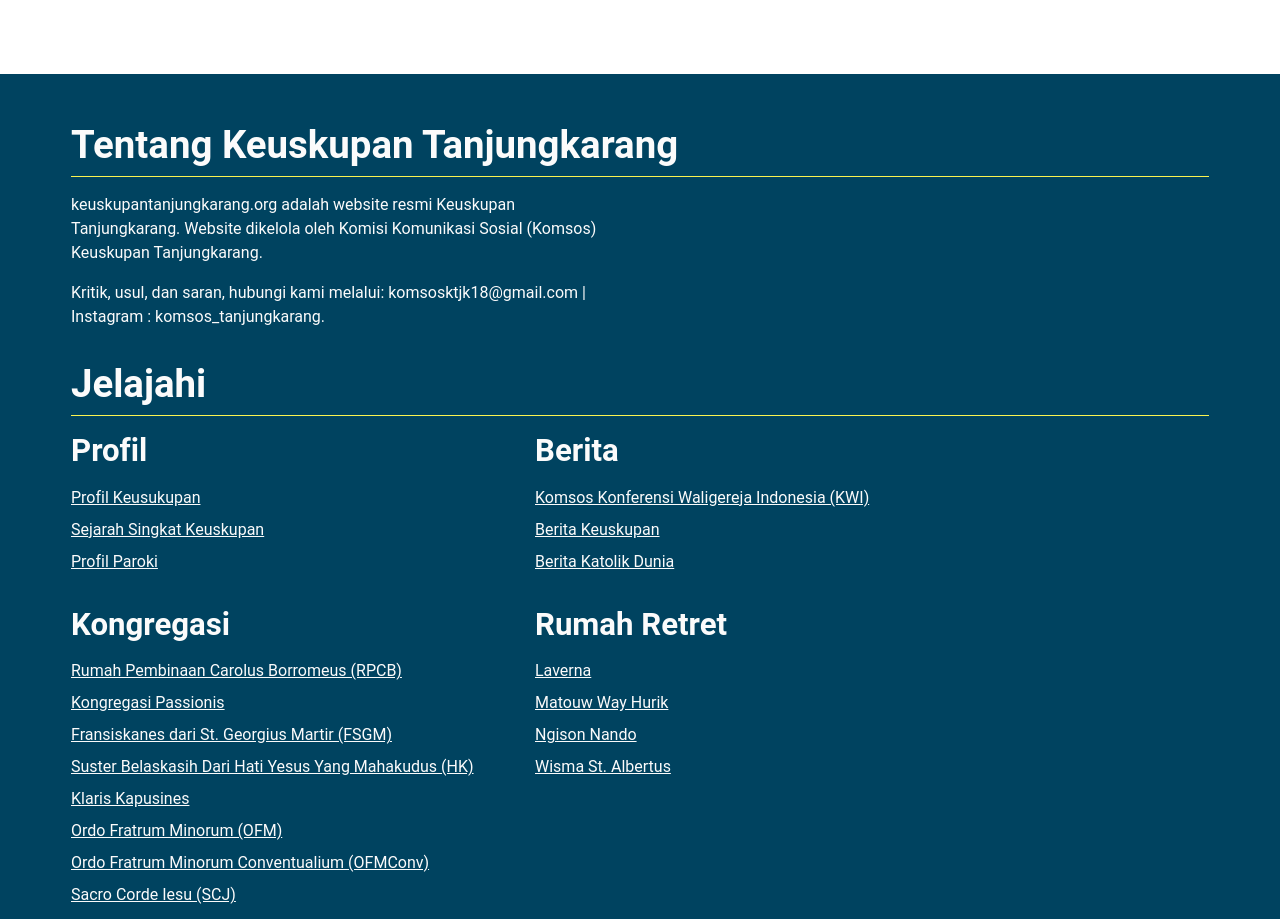
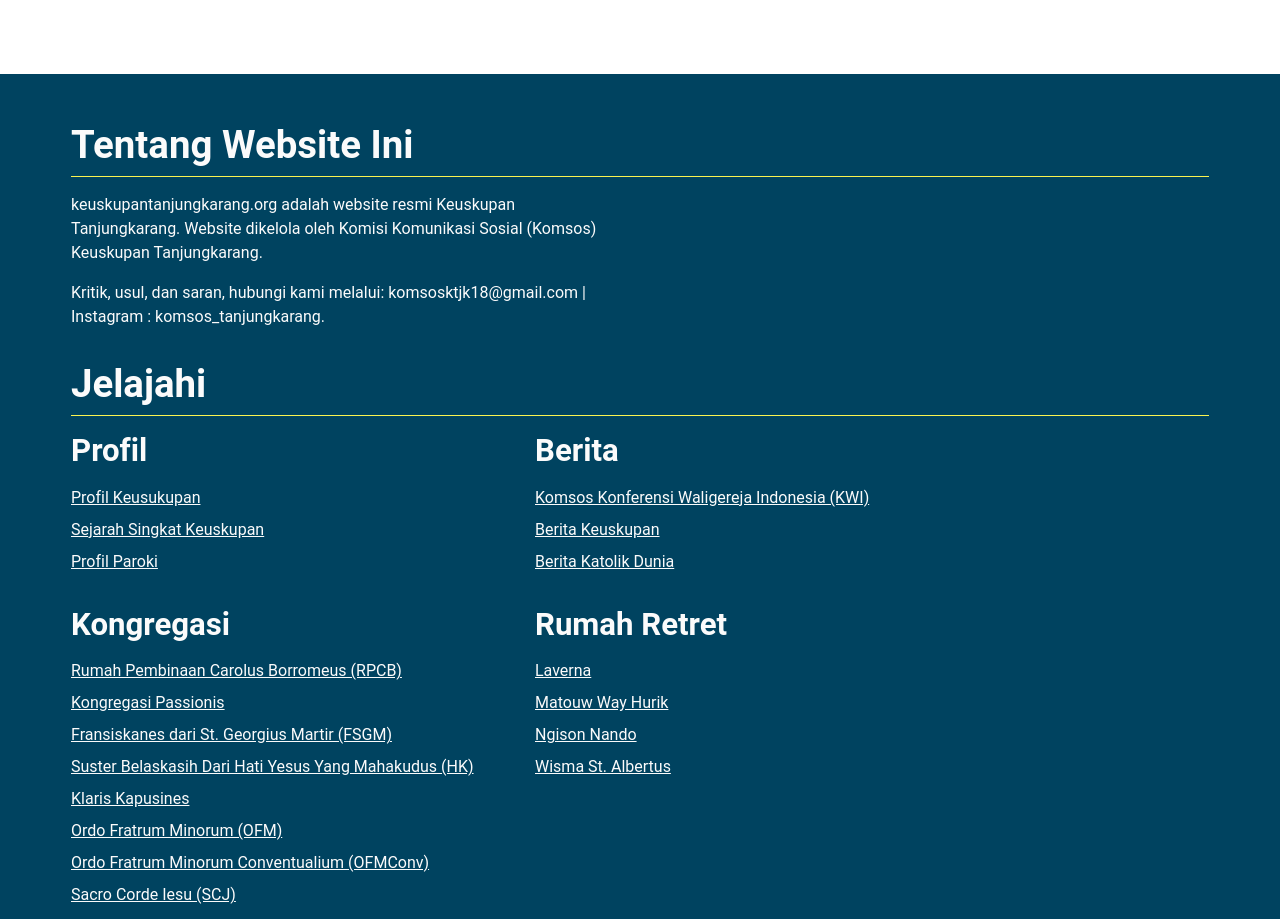
Before and after one commit to vanzasetia/keuskupantanjungkarang, a website: page index.html in a window 1280 px wide. Shown: the part 2160-3079 px from the top of the page. Drawn offline with Linux system fonts and the light colour scheme; a web font is replaced by a local one.

Commit message:
Improve one of the titles in the footer
This commit improves the title to tell the users that the section is
about the website, not Keuskupan Tanjungkarang.

```diff
--- a/index.html
+++ b/index.html
@@ -265,7 +265,7 @@
     <footer class="footer">
       <div class="container footer__container">
         <div>
-          <h2 class="footer__title">Tentang Keuskupan Tanjungkarang</h2>
+          <h2 class="footer__title">Tentang Website Ini</h2>
           <p>
             keuskupantanjungkarang.org adalah website resmi Keuskupan
             Tanjungkarang. Website dikelola oleh Komisi Komunikasi Sosial
```
